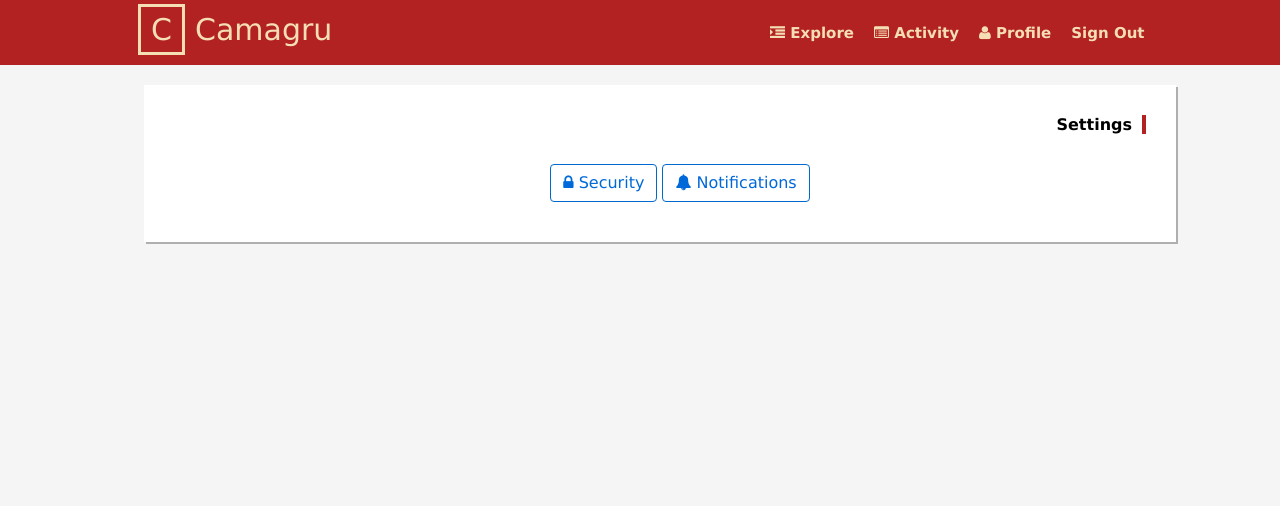
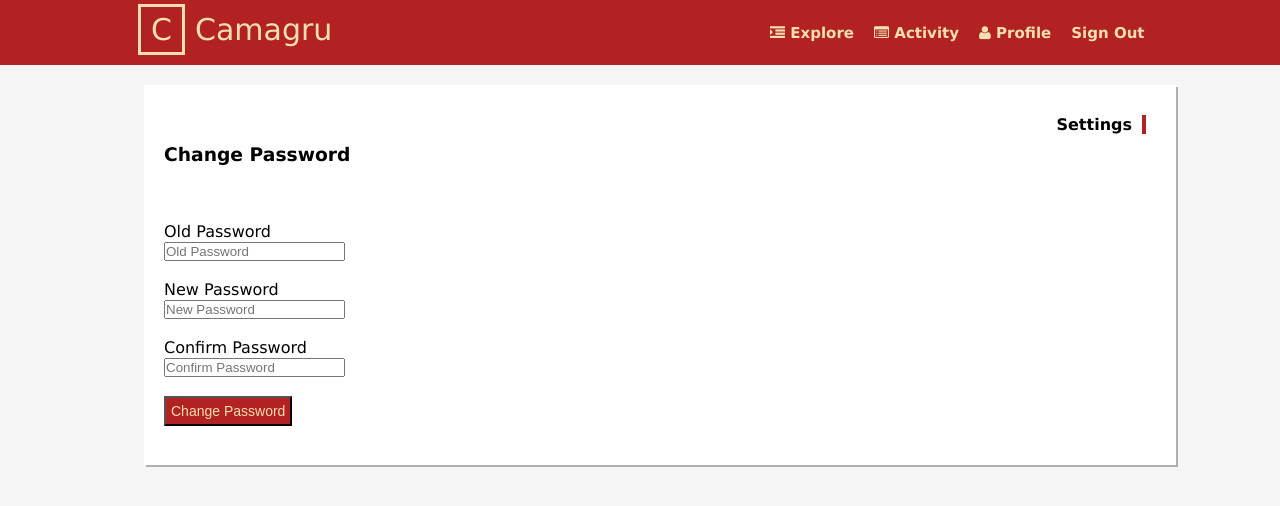
Before and after one commit to tchewaa/camagru, a PHP site: page /camagru/settings.php in a window 1280 px wide. Shown: the top 506 px of the page. Run offline with PHP 8.4, Linux system fonts and the light colour scheme; the visitor is signed in with stand-in values (Sample User, id 1).

Commit message:
Added change password form

```diff
--- a/settings.php
+++ b/settings.php
@@ -8,11 +8,16 @@
                 <div class="row">
                     <div class="profile_container">
                         <h4 class="right">Settings</h4>
-
-                        <div class="profile_edit_button">
-                            <a onclick="mySecurity()" class="btn profile_buttons outline" type="button" href='#'><i class="fa fa-lock" aria-hidden="true"></i> Security</a>
-                            <a onclick="myNotification()"class="btn profile_buttons outline" type="button" href='#'><i class="fa fa-bell" aria-hidden="true"></i> Notifications</a>
-                        </div>
+                        <h3>Change Password</h3>
+                            <form method="POST" action="<?php echo htmlspecialchars($_SERVER["PHP_SELF"]);?>">
+                                <br/>
+                                 <p><span class="error"><?php if (isset($error)) echo $error ?></span>
+                                <span class="success"><?php if (isset($success)) echo $success ?></span></p><br/>
+                                Old Password<br/><input type="text" name="oldPassword" placeholder="Old Password"><br/><br/>
+                                New Password<br/><input type="text" name="newPassword" placeholder="New Password"><br/><br/>
+                                Confirm Password<br/><input type="text" name="confirmPassword" placeholder="Confirm Password"><br/><br/>
+                                <button class ="primary-button" type="submit" name="changePassword">Change Password</button><br/><br/>
+                            </form>
 
                     </div>
 
```
